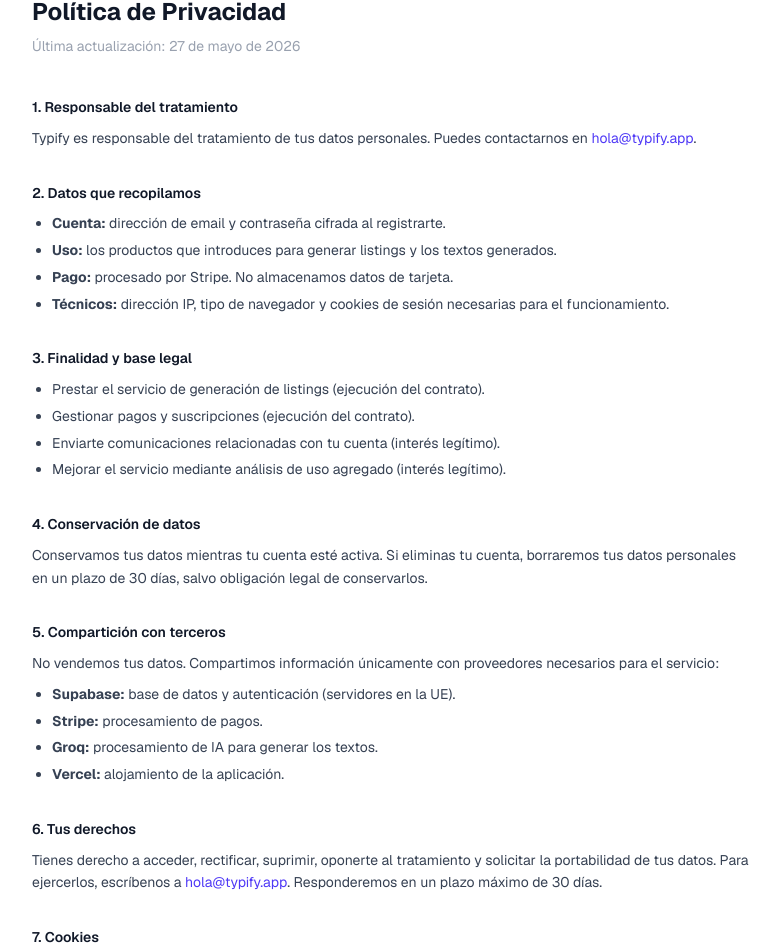
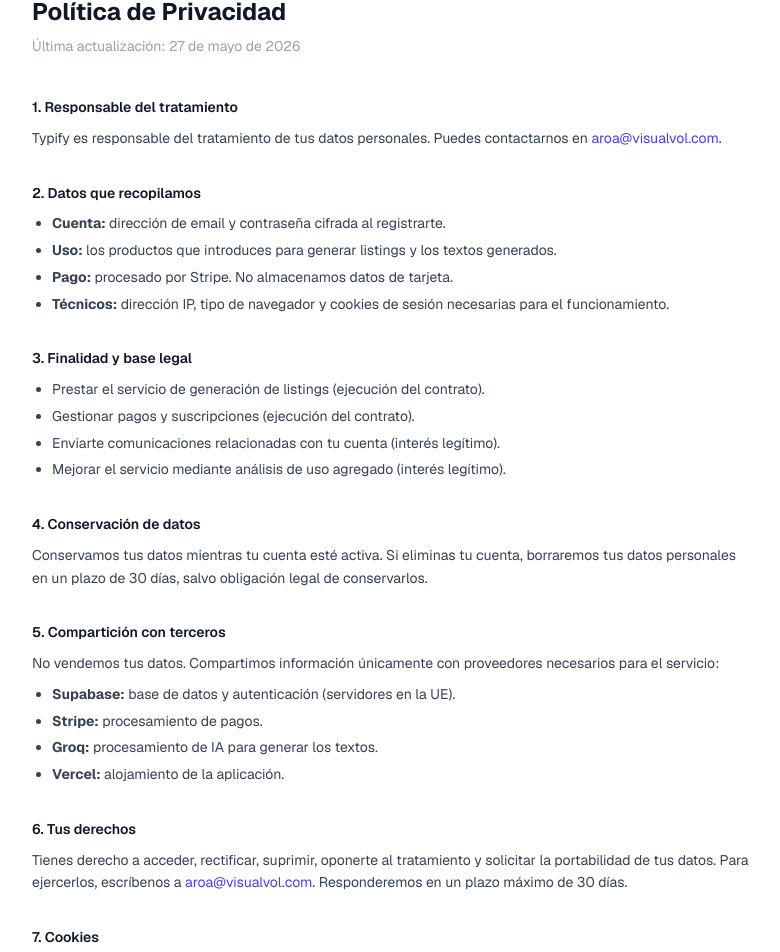
Before and after one commit to aroaarriaza/typify, a Next.js app: page /privacy in a window 1280 px wide. Shown: the part 113-1065 px from the top of the page, without its empty margins (248-1028 px from the left). Built offline with nearby package versions, Linux system fonts and the light colour scheme.

Commit message:
Fix privacy policy contact email to aroa@visualvol.com
Co-Authored-By: Claude Sonnet 4.6 <noreply@anthropic.com>

```diff
--- a/app/privacy/page.tsx
+++ b/app/privacy/page.tsx
@@ -14,7 +14,7 @@ export default function PrivacyPage() {
         <div className="space-y-8 text-sm text-gray-700 leading-relaxed">
           <section>
             <h2 className="font-semibold text-gray-900 mb-2">1. Responsable del tratamiento</h2>
-            <p>Typify es responsable del tratamiento de tus datos personales. Puedes contactarnos en <a href="mailto:hola@typify.app" className="text-indigo-600 hover:underline">hola@typify.app</a>.</p>
+            <p>Typify es responsable del tratamiento de tus datos personales. Puedes contactarnos en <a href="mailto:aroa@visualvol.com" className="text-indigo-600 hover:underline">aroa@visualvol.com</a>.</p>
           </section>
 
           <section>
@@ -55,7 +55,7 @@ export default function PrivacyPage() {
 
           <section>
             <h2 className="font-semibold text-gray-900 mb-2">6. Tus derechos</h2>
-            <p>Tienes derecho a acceder, rectificar, suprimir, oponerte al tratamiento y solicitar la portabilidad de tus datos. Para ejercerlos, escríbenos a <a href="mailto:hola@typify.app" className="text-indigo-600 hover:underline">hola@typify.app</a>. Responderemos en un plazo máximo de 30 días.</p>
+            <p>Tienes derecho a acceder, rectificar, suprimir, oponerte al tratamiento y solicitar la portabilidad de tus datos. Para ejercerlos, escríbenos a <a href="mailto:aroa@visualvol.com" className="text-indigo-600 hover:underline">aroa@visualvol.com</a>. Responderemos en un plazo máximo de 30 días.</p>
           </section>
 
           <section>
```
